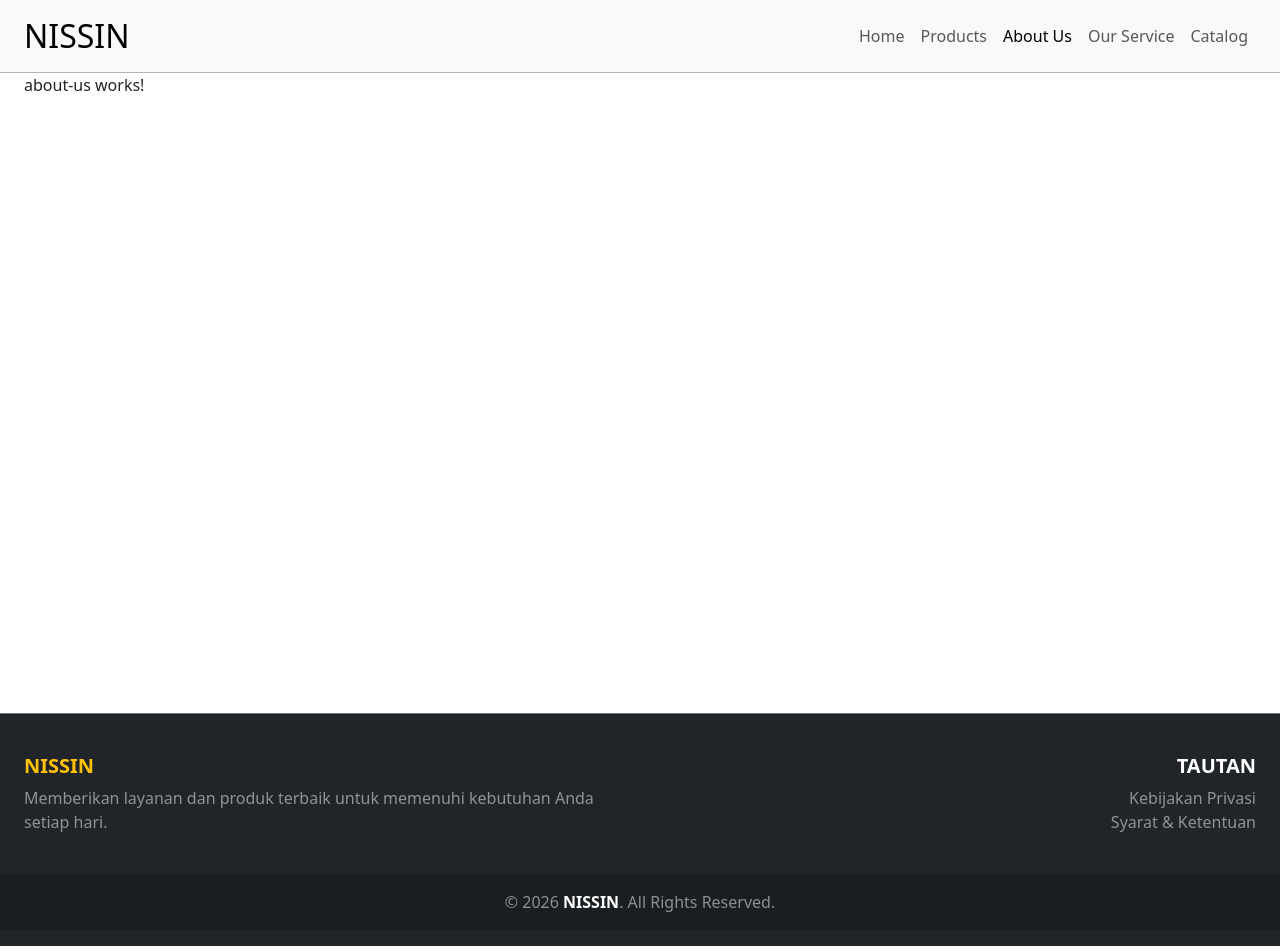
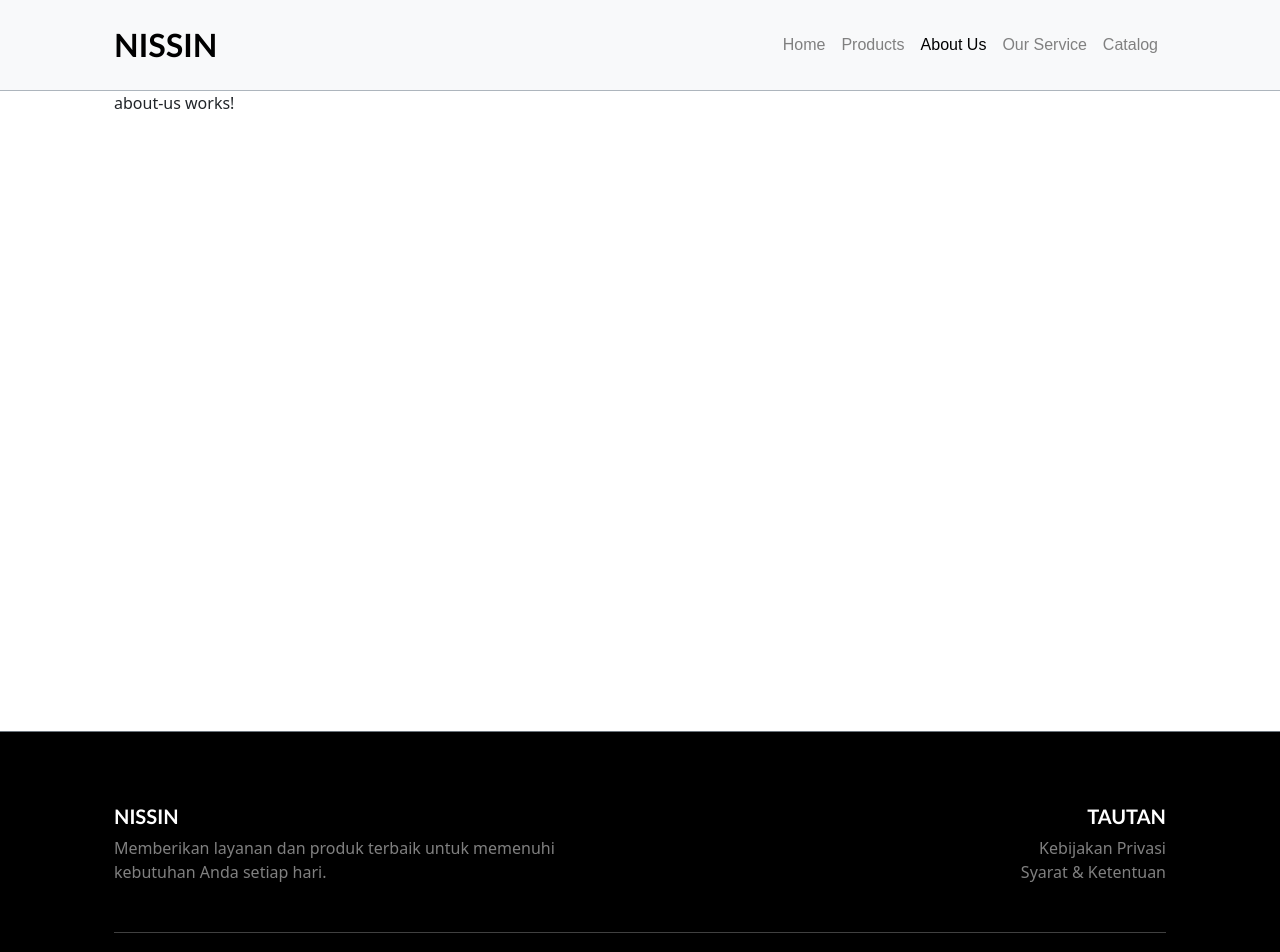
Before and after one commit to kevinnovianp/Nissin, an Angular app: page /about-us in a window 1280 px wide. Shown: the top 952 px of the page. Built offline with nearby package versions, Linux system fonts and the light colour scheme.

Commit message:
Commit 1. Styling header 2. Styling footer

```diff
--- a/src/app/app.scss
+++ b/src/app/app.scss
@@ -0,0 +1,3 @@
+main{
+  max-width: 1100px;
+}
--- a/src/app/components/footer/footer.html
+++ b/src/app/components/footer/footer.html
@@ -1,8 +1,8 @@
-<footer class="bg-dark text-white text-center text-lg-start border-top border-secondary mt-auto py-3">
-  <div class="container-fluid p-4 w-auto">
+<footer class="text-white text-center text-lg-start border-top border-secondary mt-auto py-5">
+  <div class="container-fluid p-4 w-auto" id="footer">
     <div class="row">
       <div class="col-lg-6 col-md-12 mb-4 mb-md-0">
-        <h5 class="text-uppercase fw-bold text-warning">NISSIN</h5>
+        <h5 class="text-uppercase fw-bold">NISSIN</h5>
         <p class="text-white-50">
           Memberikan layanan dan produk terbaik untuk memenuhi kebutuhan Anda setiap hari.
         </p>
@@ -19,8 +19,12 @@
     </div>
   </div>
 
+  <div class="container-fluid px-4" id="hr">
+    <hr class="mx-0 my-2">
+  </div>
+
   <!-- Hak Cipta Bagian Bawah -->
-  <div class="text-center p-3 text-white-50" style="background-color: rgba(0, 0, 0, 0.2);">
+  <div class="text-center p-3 text-white-50" id="copyright" style="background-color: black;">
     © 2026 <span class="text-white fw-bold">NISSIN</span>. All Rights Reserved.
   </div>
 </footer>
--- a/src/app/components/footer/footer.scss
+++ b/src/app/components/footer/footer.scss
@@ -0,0 +1,15 @@
+footer{
+  background: black;
+}
+
+#footer, #hr{
+  max-width: 1100px;
+}
+
+h5{
+  font-family: 'Trebuchet MS', sans-serif;
+}
+
+#copyright{
+  font-size:14px;
+}
--- a/src/app/components/header/header.html
+++ b/src/app/components/header/header.html
@@ -1,7 +1,7 @@
-<nav class="navbar navbar-expand-lg navbar-light bg-light border-bottom border-dark-subtle">
-  <div class="container-fluid px-4 py-1">
+<nav class="navbar navbar-expand-lg navbar-light bg-light border-bottom border-dark-subtle sticky-top">
+  <div class="container-fluid px-4 py-2" id="header">
     <!-- Logo Brand -->
-    <a class="navbar-brand" routerLink="/"><h2 class="mb-0">NISSIN</h2></a>
+    <a class="navbar-brand" routerLink="/">NISSIN</a>
 
     <!-- Tombol Hamburger untuk Mobile -->
     <button class="navbar-toggler" type="button" data-bs-toggle="collapse" data-bs-target="#navbarNav" aria-controls="navbarNav" aria-expanded="false" aria-label="Toggle navigation">
--- a/src/app/components/header/header.scss
+++ b/src/app/components/header/header.scss
@@ -0,0 +1,14 @@
+#header{
+  max-width: 1100px;
+}
+
+.navbar-brand{
+  font-family: 'Trebuchet MS', sans-serif;
+  font-size: 32px;
+  font-weight: 700;
+}
+
+.nav-link{
+  font-family: Arial;
+  color: gray;
+}
```
